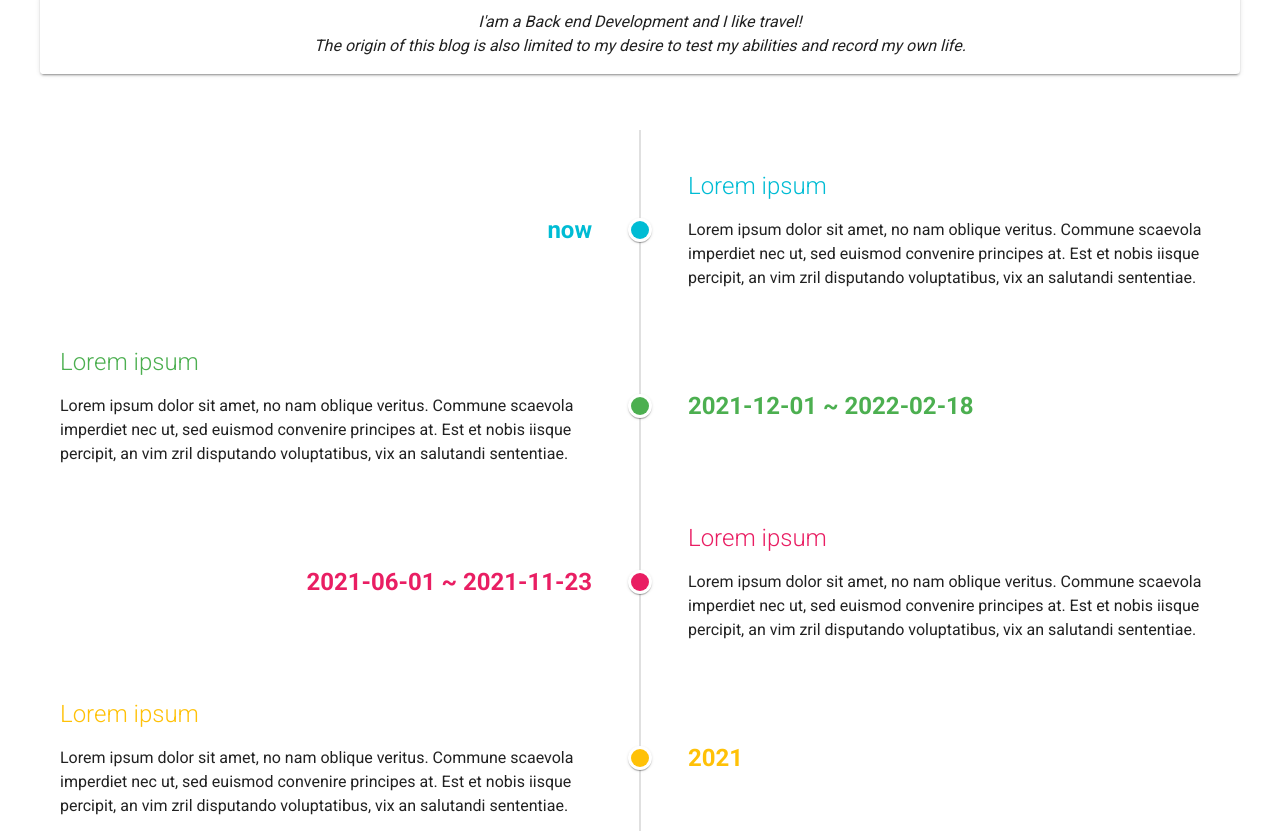
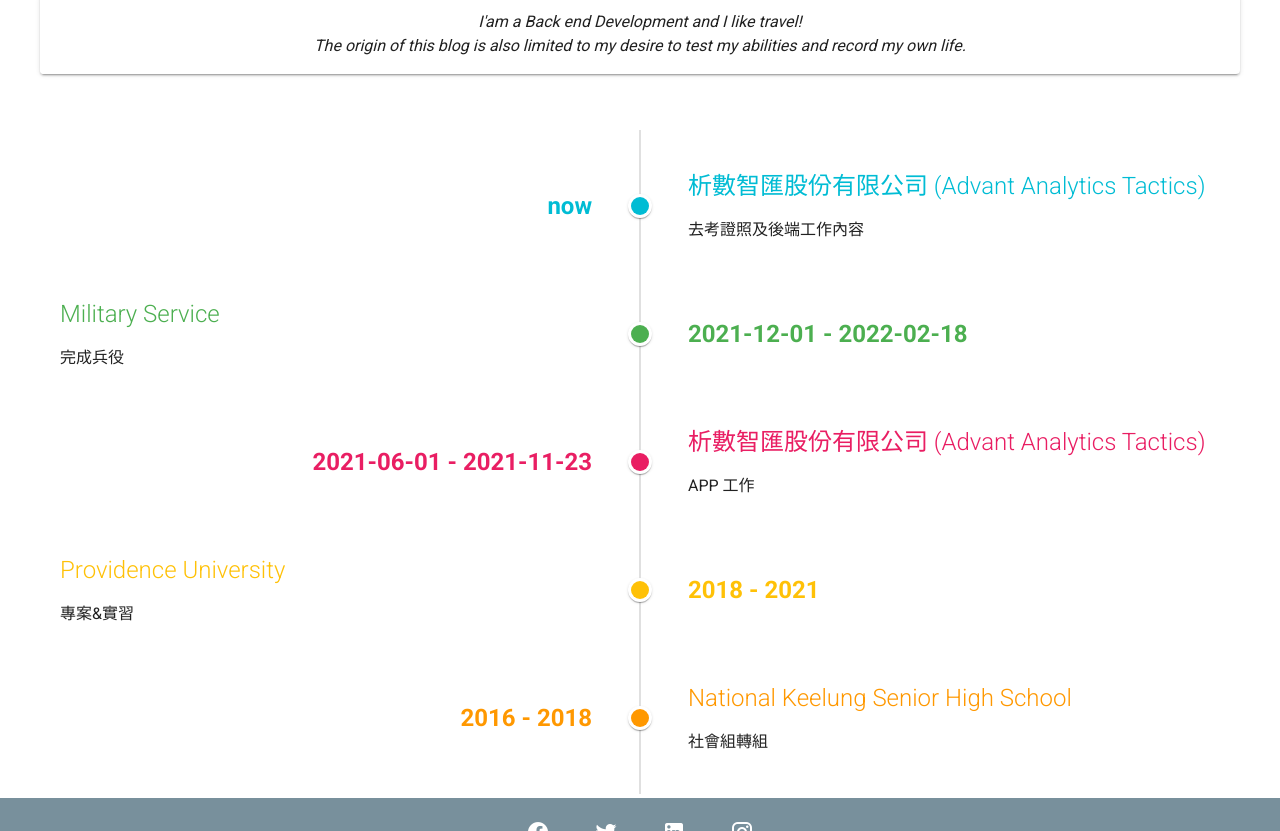
Before and after one commit to kuanchengLiu/TommyLiu, a Vue app: page / in a window 1280 px wide. Shown: the part 849-1680 px from the top of the page. Built offline with nearby package versions, Linux system fonts and the light colour scheme.

Commit message:
設定 timeline 主題

```diff
--- a/src/assets/scss/main.scss
+++ b/src/assets/scss/main.scss
@@ -23,3 +23,8 @@ $grey-lighten-4: #616161;
     font-weight: bold;
     font-size: large;
 }
+.link-top {
+    width: 50%;
+    height: 1px;
+    border-top: solid #ACC0D8 1px;
+}
--- a/src/components/MainBody.vue
+++ b/src/components/MainBody.vue
@@ -36,12 +36,10 @@
           </template>
           <div class="py-4">
             <h2 :class="`headline font-weight-light mb-4 ${year.color}--text`">
-              Lorem ipsum
+              {{year.title}}
             </h2>
             <div>
-              Lorem ipsum dolor sit amet, no nam oblique veritus. Commune scaevola imperdiet nec ut, sed euismod
-              convenire principes at. Est et nobis iisque percipit, an vim zril disputando voluptatibus, vix an
-              salutandi sententiae.
+              {{year.detail}}
             </div>
           </div>
         </v-timeline-item>
@@ -69,32 +67,32 @@ export default {
         {
           color: 'cyan',
           year: 'now',
-          title: '',
-          detail: ''
+          title: '析數智匯股份有限公司 (Advant Analytics Tactics)',
+          detail: '去考證照及後端工作內容'
         },
         {
           color: 'green',
-          year: '2021-12-01 ~ 2022-02-18',
-          title: '',
+          year: '2021-12-01 - 2022-02-18',
+          title: 'Military Service',
           detail: '完成兵役'
         },
         {
           color: 'pink',
-          year: '2021-06-01 ~ 2021-11-23',
-          title: '',
-          detail: '前往當兵'
+          year: '2021-06-01 - 2021-11-23',
+          title: '析數智匯股份有限公司 (Advant Analytics Tactics)',
+          detail: 'APP 工作'
         },
         {
           color: 'amber',
-          year: '2021',
-          title: '',
-          detail: ''
+          year: '2018 - 2021',
+          title: 'Providence University',
+          detail: '專案&實習'
         },
         {
           color: 'orange',
-          year: '2018',
-          title: '',
-          detail: ''
+          year: '2016 - 2018',
+          title: 'National Keelung Senior High School',
+          detail: '社會組轉組'
         },
       ],
     };
```
